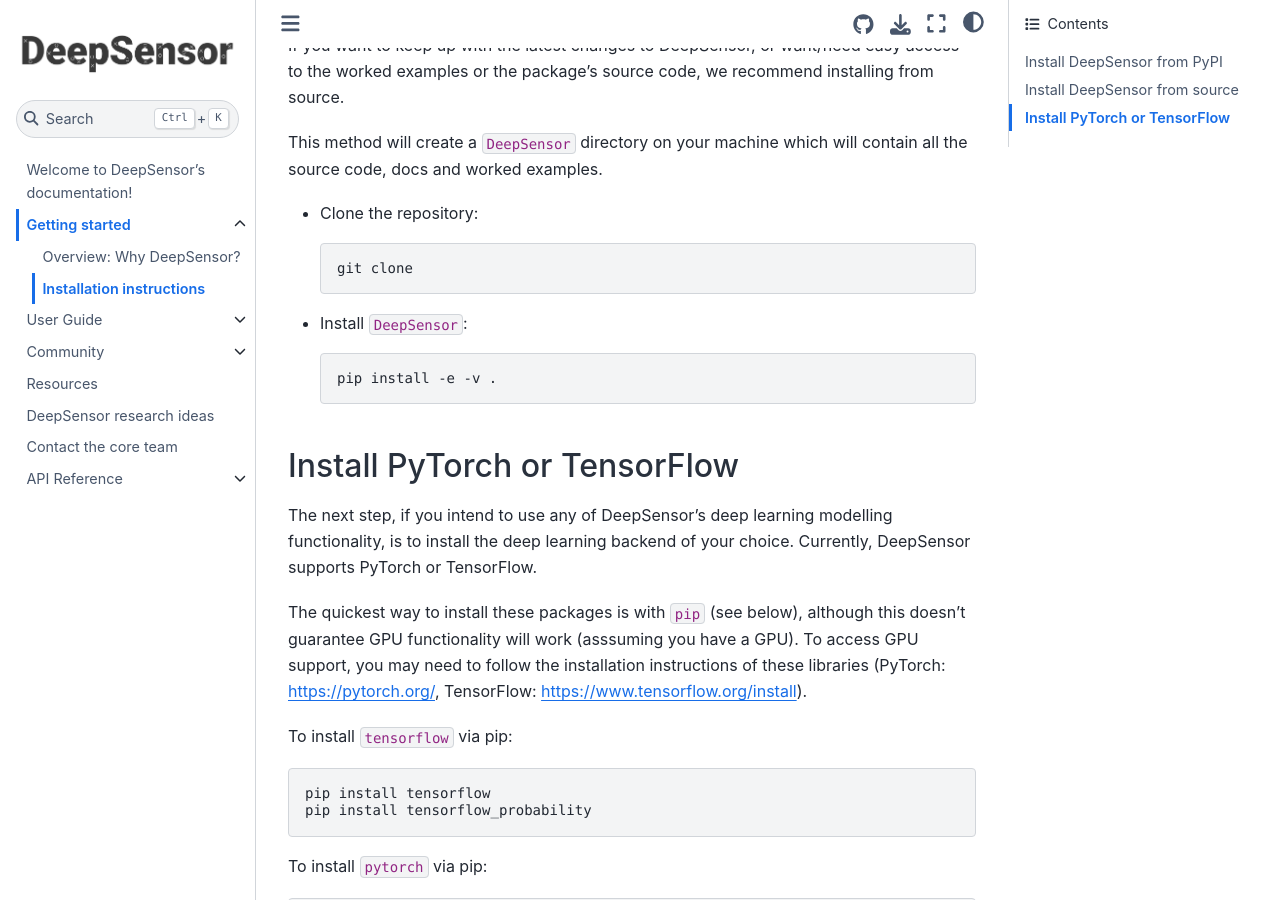
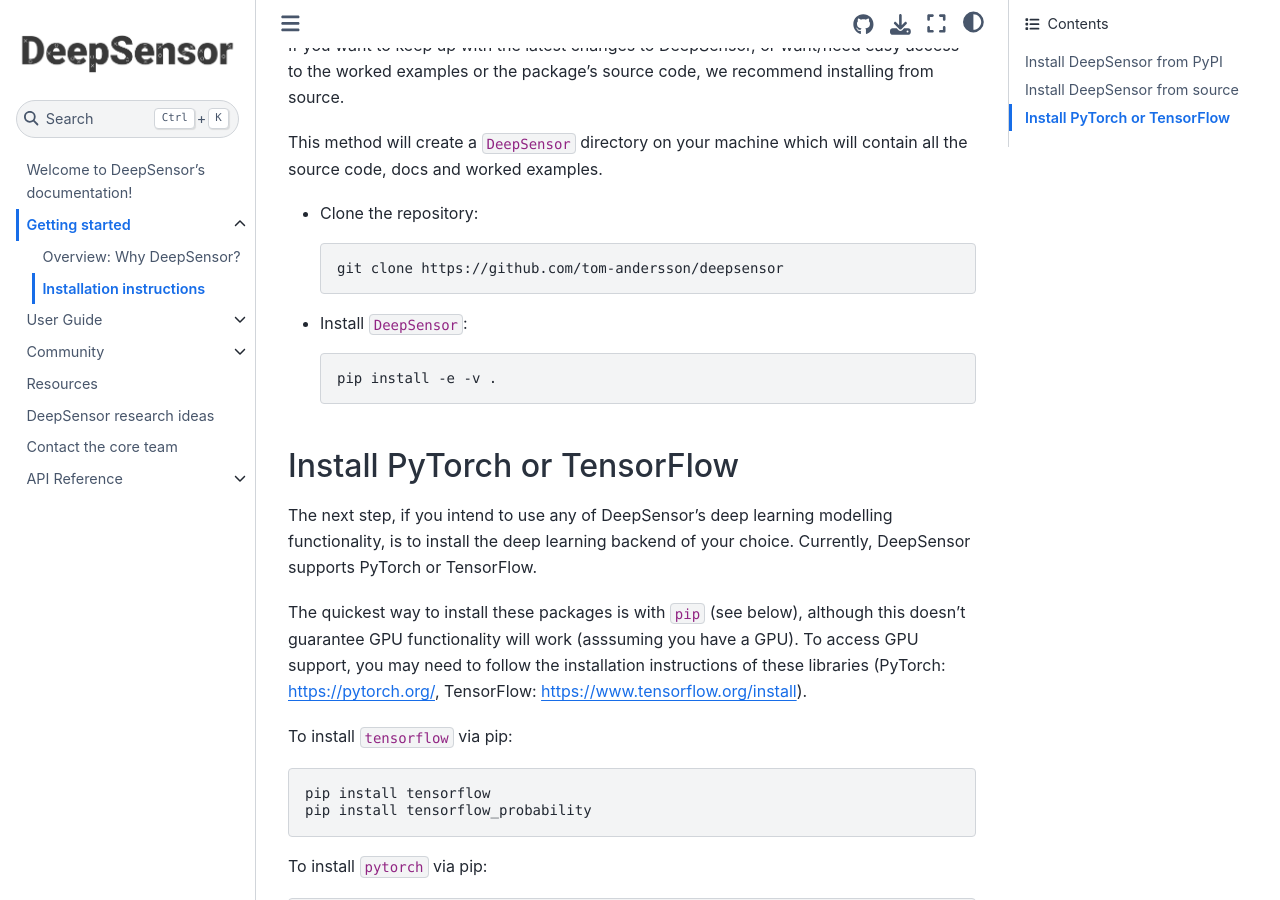
Before and after one commit to alan-turing-institute/deepsensor, a Jupyter Book: the page built from docs/getting-started/installation.md, in a window 1280 px wide and 900 px high, scrolled down 663 px. Built offline with Jupyter Book 1.0.4 settings and Sphinx 7.4.7 and the Sphinx Book theme 1.1.4, drawn with Linux system fonts in a browser that asks for light colours; pages that are not in the unit, such as notebooks, are missing from menus; some of the changed lines change nothing that is shown.

Commit message:
explicitly mention git clone url

````diff
--- a/docs/getting-started/installation.md
+++ b/docs/getting-started/installation.md
@@ -25,7 +25,7 @@
 - Clone the repository:
 
   ```bash
-  git clone
+  git clone https://github.com/tom-andersson/deepsensor
   ```
 
 - Install `DeepSensor`:
````
